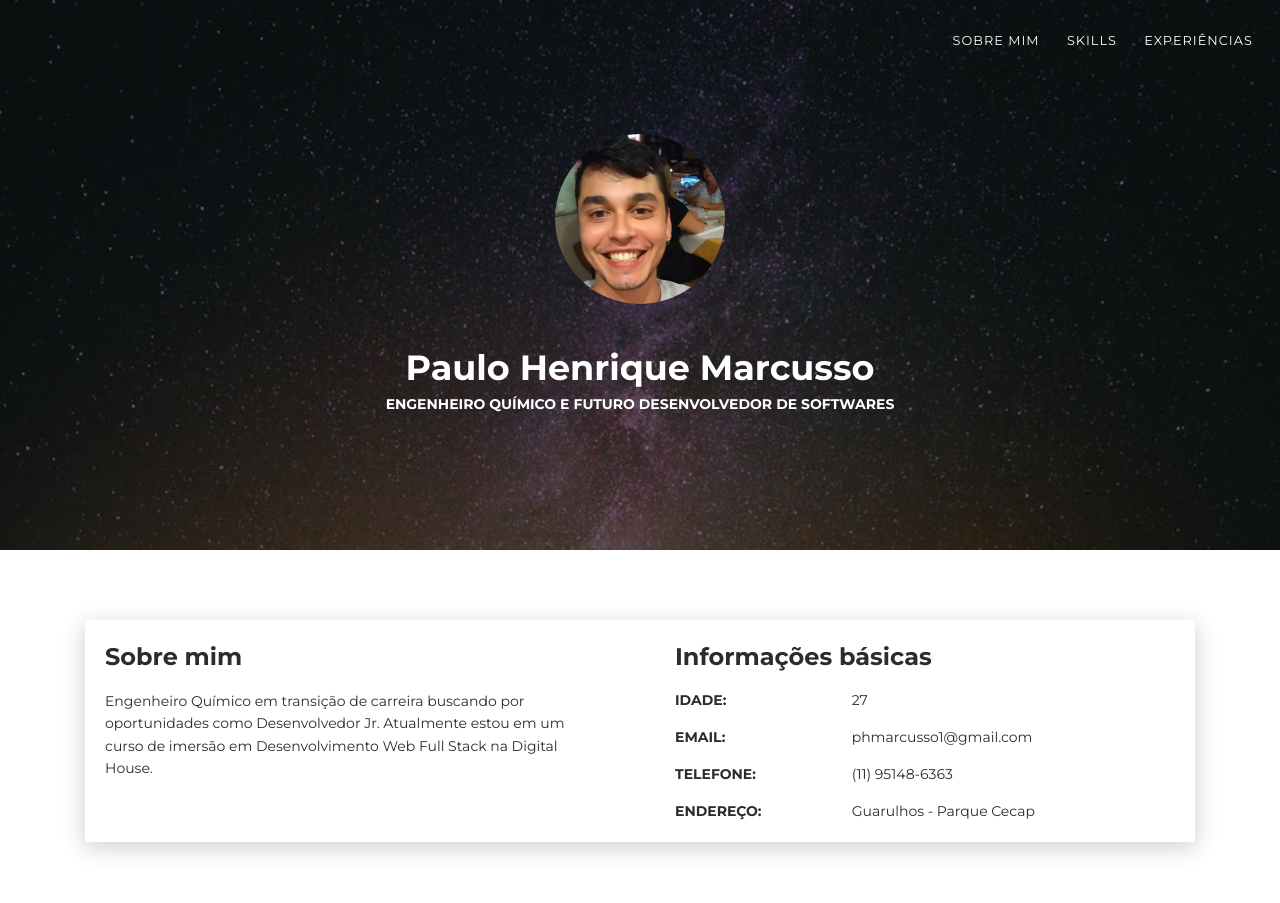
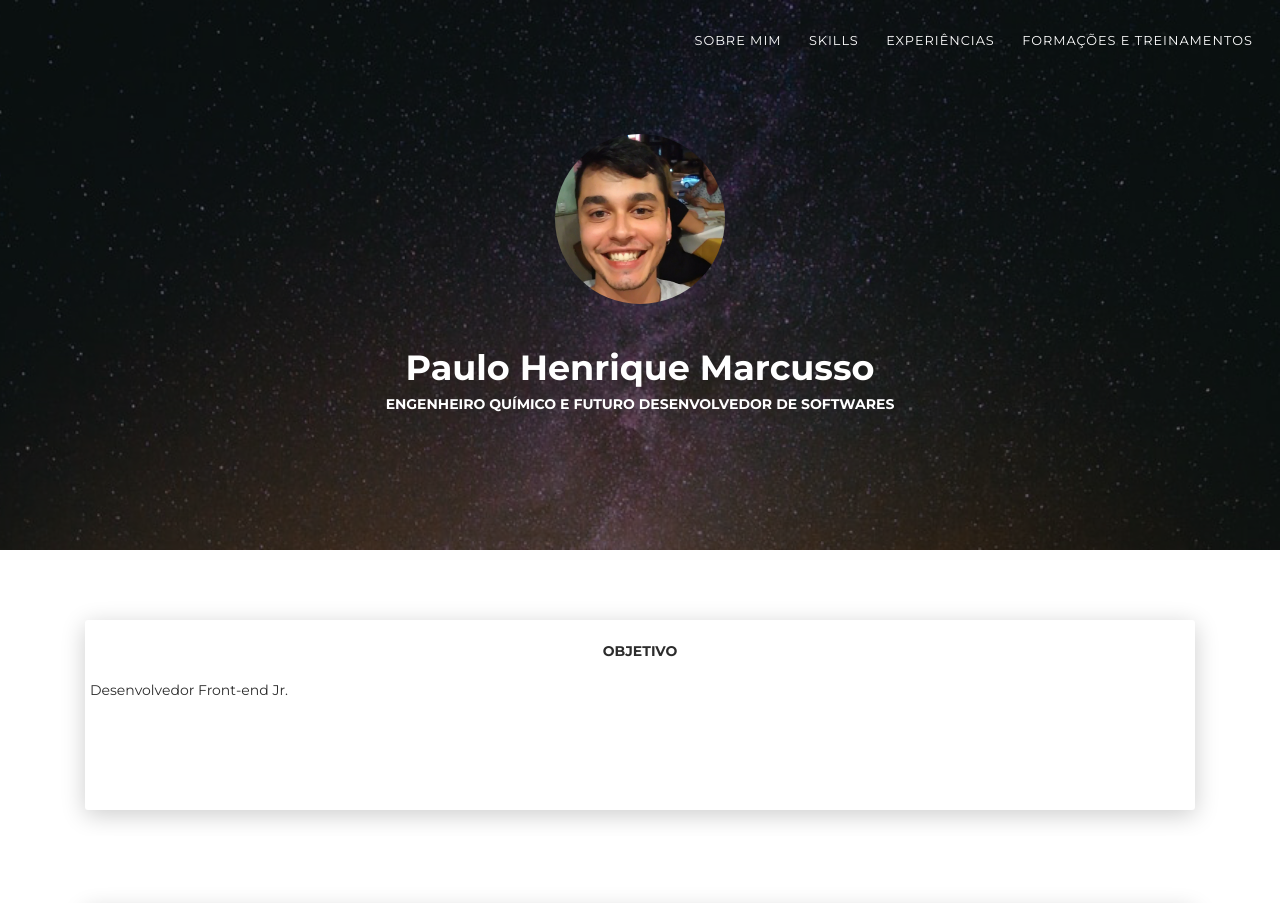
Before and after one commit to PeagaMarcusso/PeagaMarcusso.github.io, a plain HTML site: page index.html in a window 1280 px wide. Shown: the top 903 px of the page. Drawn offline with Linux system fonts and the light colour scheme.

Commit message:
adding link navbar

```diff
--- a/index.html
+++ b/index.html
@@ -23,6 +23,7 @@
                 <li class="nav-item"><a class="nav-link smooth-scroll" href="#about">Sobre mim</a></li>
                 <li class="nav-item"><a class="nav-link smooth-scroll" href="#skill">Skills</a></li>
                 <li class="nav-item"><a class="nav-link smooth-scroll" href="#experience">Experiências</a></li>
+                <li class="nav-item"><a class="nav-link smooth-scroll" href="#bacharel">Formações e Treinamentos</a></li>
               </ul>
             </div>
           </div>
@@ -37,7 +38,7 @@
       <div class="container">
         <div class="content-center">
           <div class="cc-profile-image"><img src="images/paulo.jpg" alt="Foto Paulo Henrique"/></div>
-          <div class="h2 title">Paulo Henrique Marcusso</div>
+          <h2 class="title">Paulo Henrique Marcusso</h2>
           <p class="category text-white">Engenheiro Químico e futuro Desenvolvedor de Softwares</p>
         </div>
       </div>
@@ -50,6 +51,18 @@
     </div>
   </div>
 </div>
+<div class="section" id="focus">
+    <div class="container">
+        <div class="card" data-aos="fade-up" data-aos-anchor-placement="top-bottom">
+            <div class="card-body card_focus">
+                <p class="text-uppercase text-center mb-12 title">Objetivo</p>
+                <div class="row">
+                    <p class="">Desenvolvedor Front-end Jr.</p>
+                </div>
+            </div>
+        </div>
+    </div>
+</div>
 <div class="section" id="about">
   <div class="container">
     <div class="card" data-aos="fade-up" data-aos-offset="10">
@@ -58,9 +71,6 @@
           <div class="card-body">
             <div class="h4 mt-0 title">Sobre mim</div>
             <p>Engenheiro Químico em transição de carreira buscando por oportunidades como Desenvolvedor Jr. Atualmente estou em um curso de imersão em Desenvolvimento Web Full Stack na Digital House.</p>
-            <!-- <p>Paulo Henrique S. Marcusso</p>
-            <p>Engenheiro Químico</p>
-            <p>Guarulhos/SP</p> -->
           </div>
         </div>
         <div class="col-lg-6 col-md-12">
@@ -250,7 +260,7 @@
     </div>
   </div>
 </div>
-<div class="section">
+<div class="section"  id="bacharel">
   <div class="container cc-education">
     <div class="h4 text-center mb-4 title">Educação</div>
     <div class="card">
```
